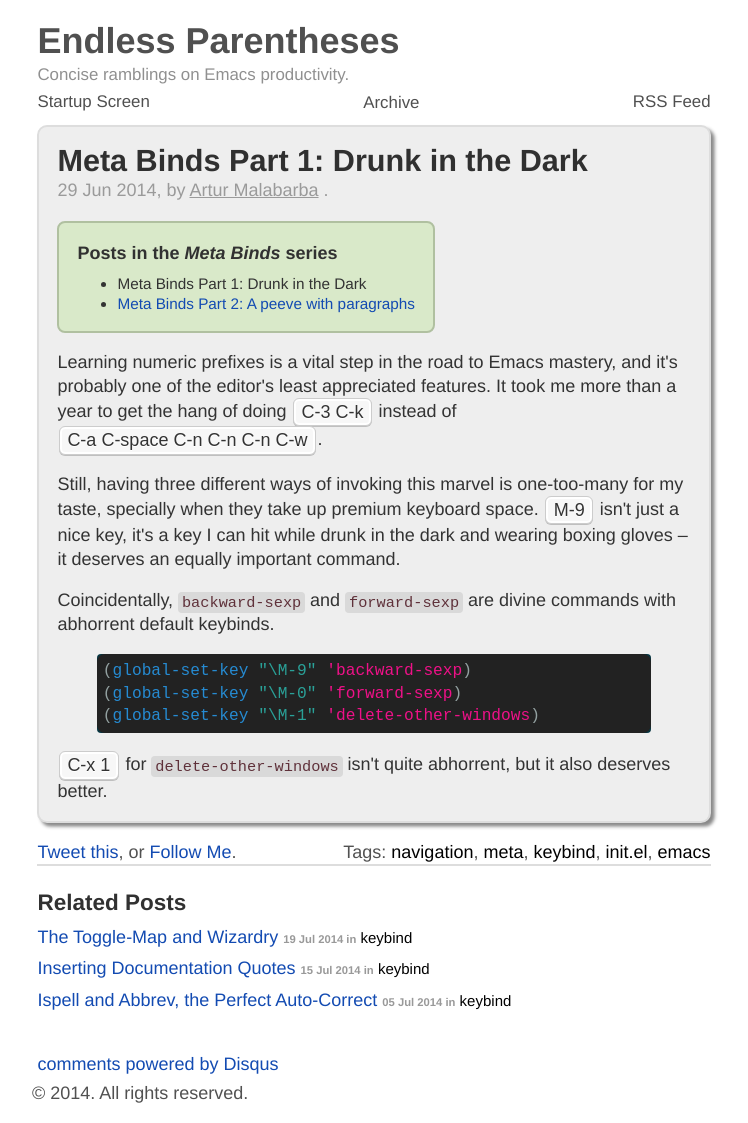
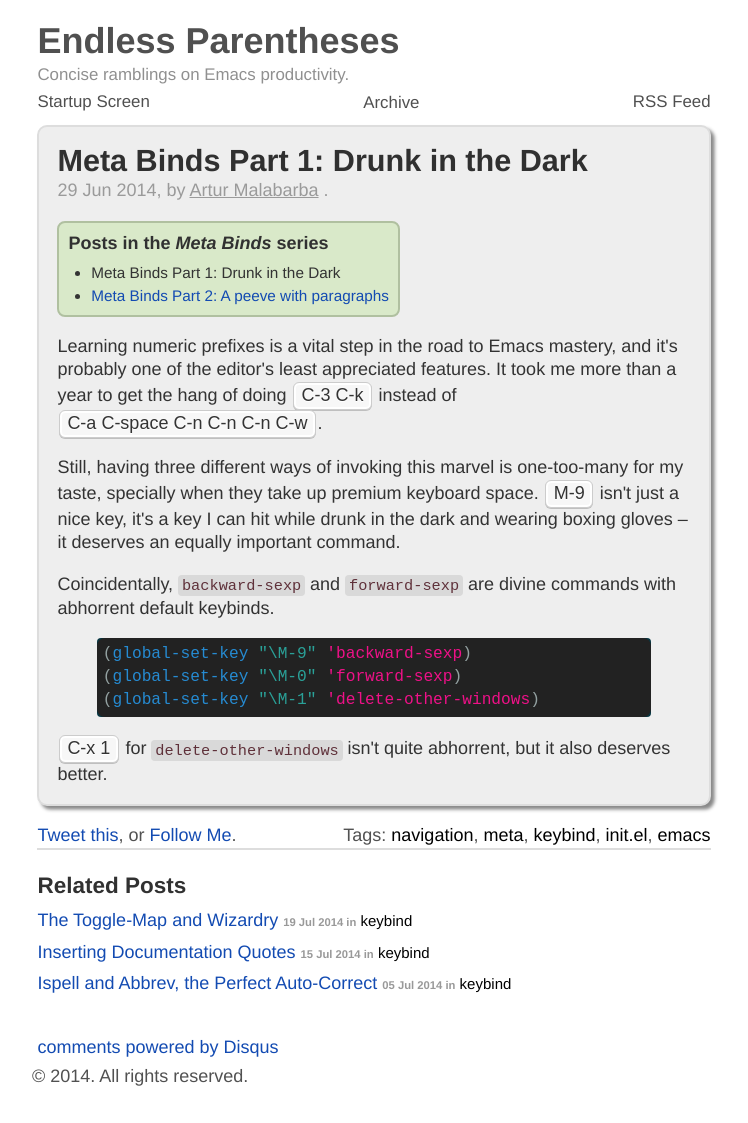
Before and after one commit to Malabarba/EndlessParentheses, a Jekyll site: the page built from _posts/2014-06-29-Meta-Binds-Part-1%3A-Drunk-in-the-Dark.html, in a window 1280 px wide. Shown: the whole page, without its empty margins (266-1014 px from the left). Built offline with Jekyll 4.4.1, drawn with Linux system fonts in a browser that asks for light colours; Markdown is read by kramdown in place of the engine named in the settings; comment, search, counter and statistics services are not loaded.

Commit message:
CSS: Fixed padding in series list

```diff
--- a/_includes/series.html
+++ b/_includes/series.html
@@ -8,12 +8,12 @@
 {% if series_number > 1 %}
 <div class="series">
   <h4>Posts in the <i>{{ page.series }}</i> series</h4>
-  <ul class="series-posts">
+  <ul>
     {% assign series_number = 0 %}
     {% for post in site.posts reversed %}
     {% if post.series == page.series %}
     {% assign series_number = series_number | plus:1 %}
-    <li>
+    <li class="series-post">
       {% if post.title == page.title %}
       {{ post.title }}
       {% else %}
--- a/public/css/endless.css
+++ b/public/css/endless.css
@@ -198,6 +198,19 @@
     margin-bottom: 0;
 }
 
+/* Series List */
+.series ul {
+    /* list-style: none; */
+    padding-left: 1.5em;
+    margin-bottom: 0;
+}
+.series h4 {
+    margin-top: 0;
+}
+.series-post {
+    margin-top: .2em;
+}
+
 div.series {
     font-size: 85%;
     -moz-border-radius:8px;
@@ -208,7 +221,7 @@
     display: inline-block;
     /* margin-top: 0; */
     margin-bottom: 1rem;
-    padding: 0.1em 1rem 0rem 1rem;
+    padding: 0.5rem;
 }
 
 /* Gist via GitHub Pages */
```
